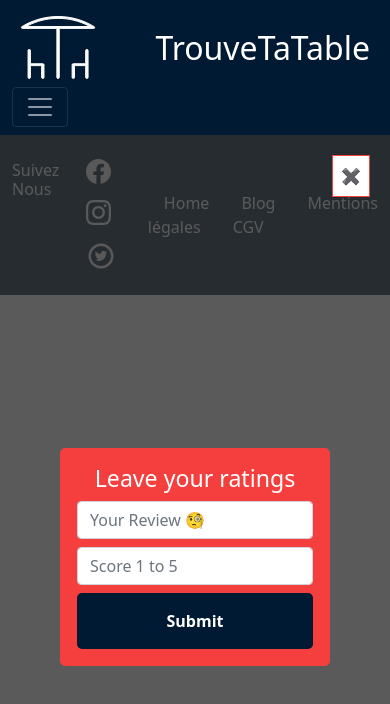
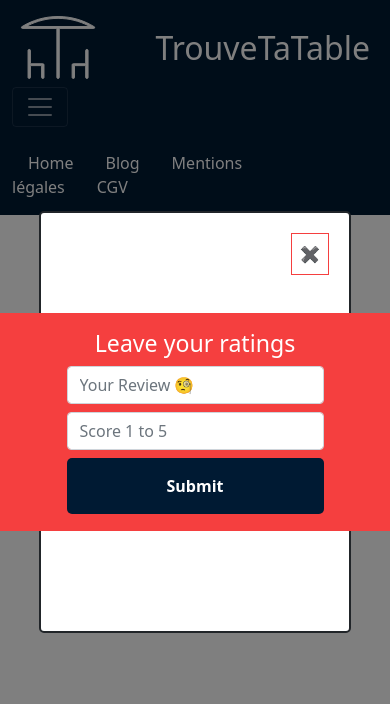
Before and after one commit to chendanet/frontend_trouvetatabe, a React (Create React App) app: page /ratings in a window 390 px wide. Shown: the top 704 px of the page. Built offline with nearby package versions, Linux system fonts and the light colour scheme; no server answers.

Commit message:
modal overlay all screen media query footer and footer bottom

```diff
--- a/package.json
+++ b/package.json
@@ -13,8 +13,8 @@
     "react": "^17.0.2",
     "react-bootstrap": "^1.6.1",
     "react-dom": "^17.0.2",
+    "react-icons": "^4.2.0",
     "react-leaflet": "^3.1.0",
-    "react-icons": "^4.2.0",
     "react-redux": "^7.2.4",
     "react-router": "^5.2.0",
     "react-router-dom": "^5.2.0",
--- a/src/components/App/index.css
+++ b/src/components/App/index.css
@@ -1,3 +1,9 @@
+
+body {
+  min-height: 100%;
+  display: grid;
+  grid-template-rows: 1fr auto;
+}
 .App {
   height: 100vh;
   width: 100%;
@@ -7,3 +13,23 @@
   width: 50vw;
   height: 50vh;
 }
+.overlay{
+
+  border:2px solid;
+  min-width: 50vw;
+  max-width:80vw;
+  min-height: 50vh;
+  max-height: 80vh;
+  position: fixed;
+  top: 50%;
+  left: 50%;
+  transform:translate(-50%,-50%);
+  background: white;
+  display:flex;
+  flex-flow: column;
+  align-items: center;
+  justify-content: center;
+  border-radius: 5px;
+  z-index: 2;
+  box-shadow: 0 0 0 100vw rgba(0,0,0,0.5);
+}
--- a/src/components/Footer/index.css
+++ b/src/components/Footer/index.css
@@ -6,6 +6,10 @@
     display: flex;
     justify-content: space-between;
     align-items: center;
+    /* height: 50px;
+    margin-top: -50px; */
+    grid-row-start: 2;
+    grid-row-end: 3;
 }
 .content-left{
     display: flex;
@@ -21,3 +25,8 @@ svg{
 .content-right span{
     margin: 0 1rem;
 }
+@media only screen and (max-width: 600px){
+	.content-left{
+        display: none;
+    }
+}
--- a/src/pages/Booking/Booking.css
+++ b/src/pages/Booking/Booking.css
@@ -1,9 +1,4 @@
-.overlay{
-  position:absolute;
-  width: 100%;
-  height: 100%;
-  background: rgba(49, 49, 49, 0.8) ;
-}
+
 .input{
   margin: 1rem;
 }
--- a/src/pages/EditVenue/index.jsx
+++ b/src/pages/EditVenue/index.jsx
@@ -61,7 +61,7 @@ const EditVenue = ({ venues, modal }) => {
   }, [idVenue]);
 
   return (
-    <div className="container-page d-flex align-items-center justify-content-center overlay ">
+    <div className="container d-flex align-items-center justify-content-center overlay ">
       <button type="button" onClick={modal} className="close">X</button>
       <div className="form-container">
         <h3> Edit Venue</h3>
```
Also changed, not shown: 1 other file (tests, documents, lock files or other folders).
